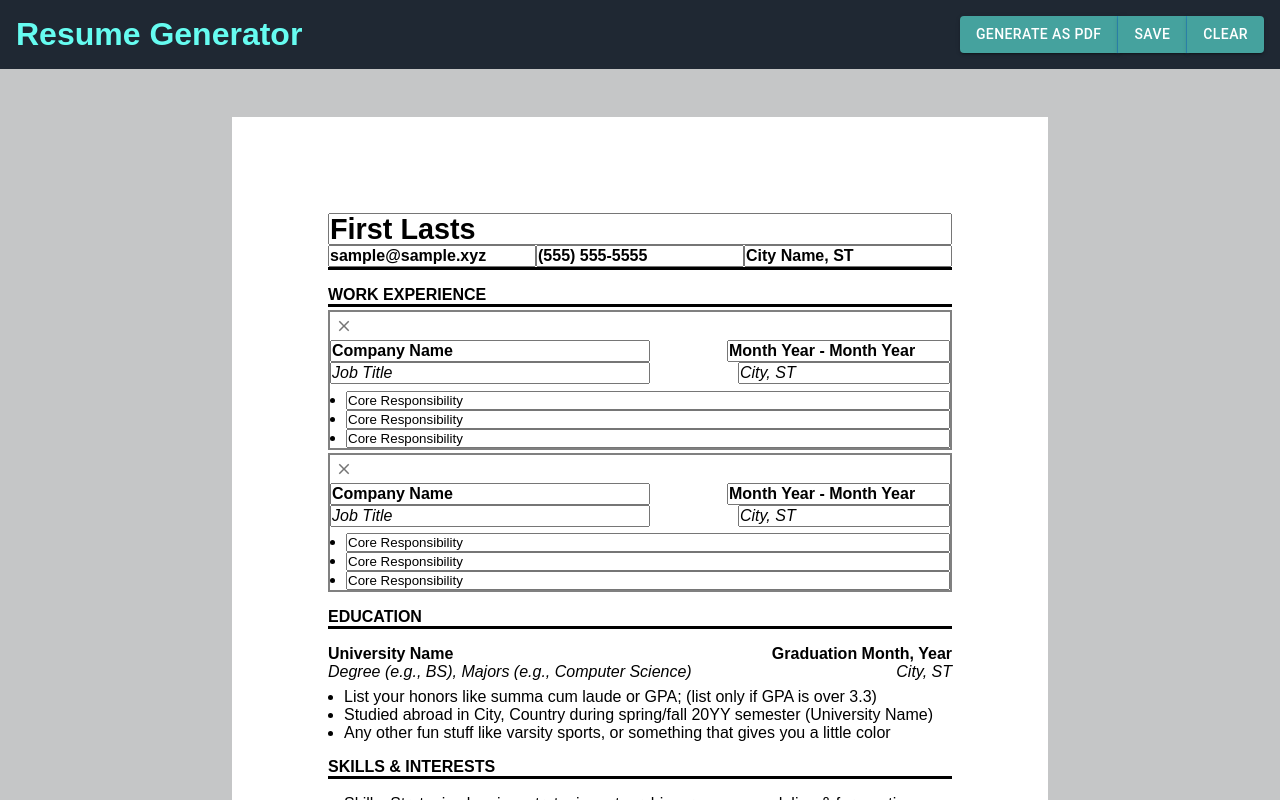
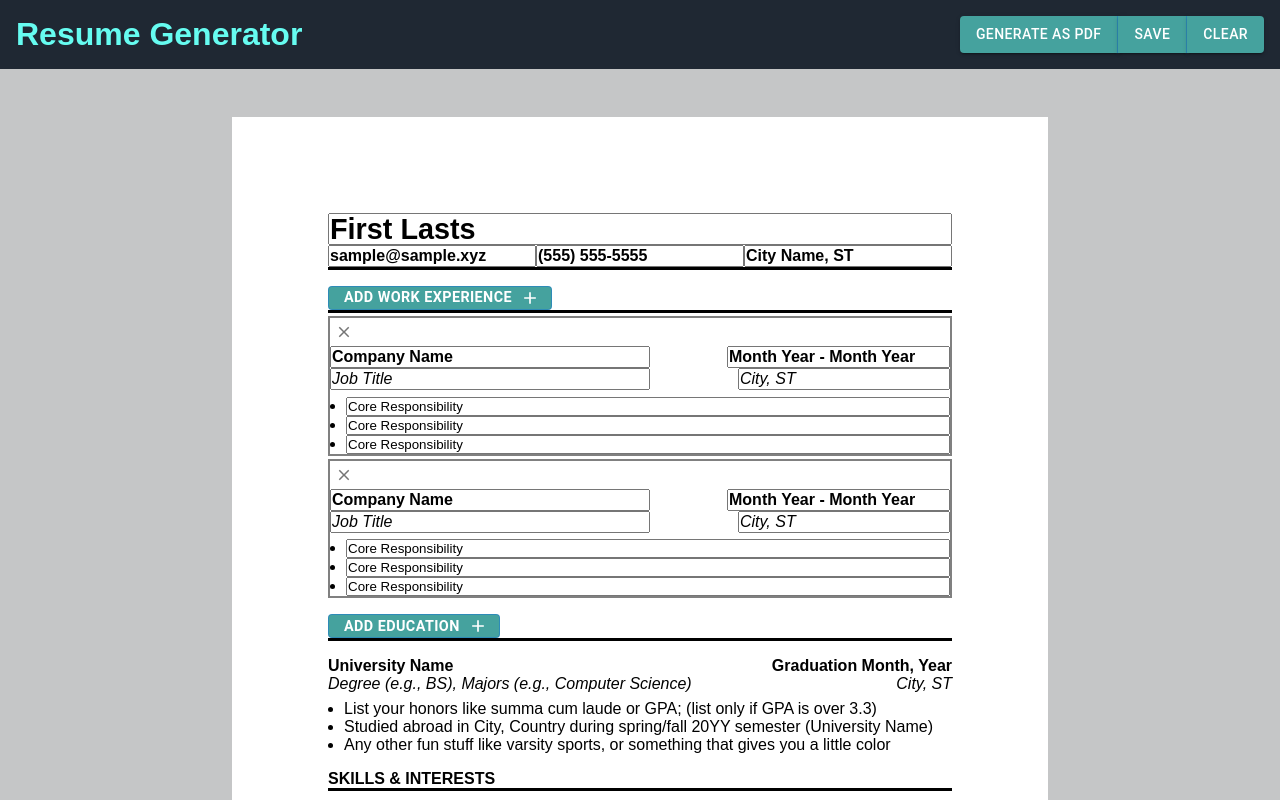
Before and after one commit to Centigrams/cv-project, a React (Create React App) app: page / in a window 1280 px wide. Both pictures are taken after a click on the button "EDIT". Shown: the top 800 px of the page. Built offline with nearby package versions, Linux system fonts and the light colour scheme.

Commit message:
Add section header buttons for edit mode

```diff
--- a/src/Components/ResumePreview.js
+++ b/src/Components/ResumePreview.js
@@ -1,23 +1,35 @@
-import React from 'react';
+import React, { useContext } from 'react';
 import resumePreviewStyles from '../Styles/ResumePreview.module.css';
 import PersonalInfo from './PersonalInfo';
 import WorkExperienceSection from './WorkExperienceSection';
 import EducationSection from './EducationSection';
 import SkillsInterestsSection from './SkillsInterestsSection';
+import { EditModeContext } from './MainContent';
+import SectionHeaderButton from './SectionHeaderButton';
 
-// TODO: Edit Mode Add Work Experience Buttons (on section header)
-// IDEA: Replace hard coded section headers, and place buttons there when edit mode.
+// TODO: Add element functionality.
 
 function ResumePreview() {
+  const { editMode } = useContext(EditModeContext);
+  let workExperienceHeader;
+  let educationHeader;
+  if (editMode) {
+    workExperienceHeader = <SectionHeaderButton text="ADD WORK EXPERIENCE" />;
+    educationHeader = <SectionHeaderButton text="ADD EDUCATION" />;
+  } else {
+    workExperienceHeader = <h2 className={resumePreviewStyles.header}>WORK EXPERIENCE</h2>;
+    educationHeader = <h2 className={resumePreviewStyles.header}>EDUCATION</h2>;
+  }
+
   return (
     <div className={resumePreviewStyles.resumePreview}>
       <PersonalInfo />
       <div className={resumePreviewStyles.topBorder}>
-        <h2 className={resumePreviewStyles.header}>WORK EXPERIENCE</h2>
+        {workExperienceHeader}
       </div>
       <WorkExperienceSection />
       <div className={resumePreviewStyles.topBorder}>
-        <h2 className={resumePreviewStyles.header}>EDUCATION</h2>
+        {educationHeader}
       </div>
       <EducationSection />
       <div className={resumePreviewStyles.topBorder}>
--- /dev/null
+++ b/src/Components/SectionHeaderButton.js
@@ -0,0 +1,13 @@
+import React from 'react';
+import AddIcon from '@mui/icons-material/Add';
+import CustomAddButtons from '../Styles/MUICustomStyledComponents/CustomAddButtons';
+
+function SectionHeaderButton({ text }) {
+  return (
+    <CustomAddButtons variant="outlined" endIcon={<AddIcon />}>
+      {text}
+    </CustomAddButtons>
+  );
+}
+
+export default SectionHeaderButton;
--- a/src/Styles/MUICustomStyledComponents/CustomAddButtons.js
+++ b/src/Styles/MUICustomStyledComponents/CustomAddButtons.js
@@ -4,8 +4,9 @@ import { Button } from '@mui/material';
 const CustomAddButtons = styled(Button)`
   background-color: #45a29e;
   color: white;
-  margin-top: 0.5rem;
-  height: 2rem;
+  height: 1.5rem;
+  font-size: 0.9rem;
+  font-weight: bold;
 
   &:hover {
     background-color: #358181;
```
Also changed, not shown: src/Components/WorkExperienceSection.js (+0 -8 lines).
